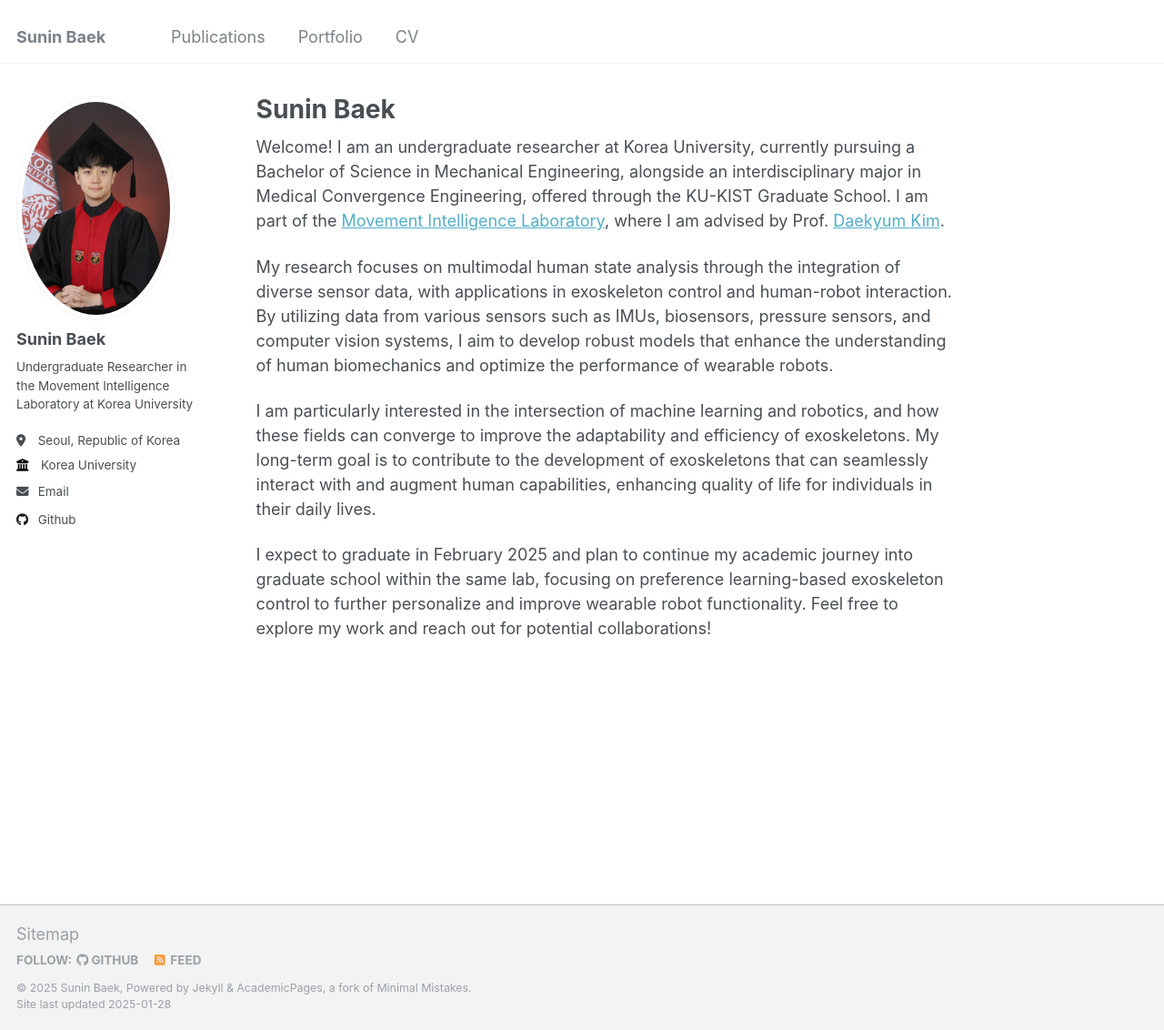
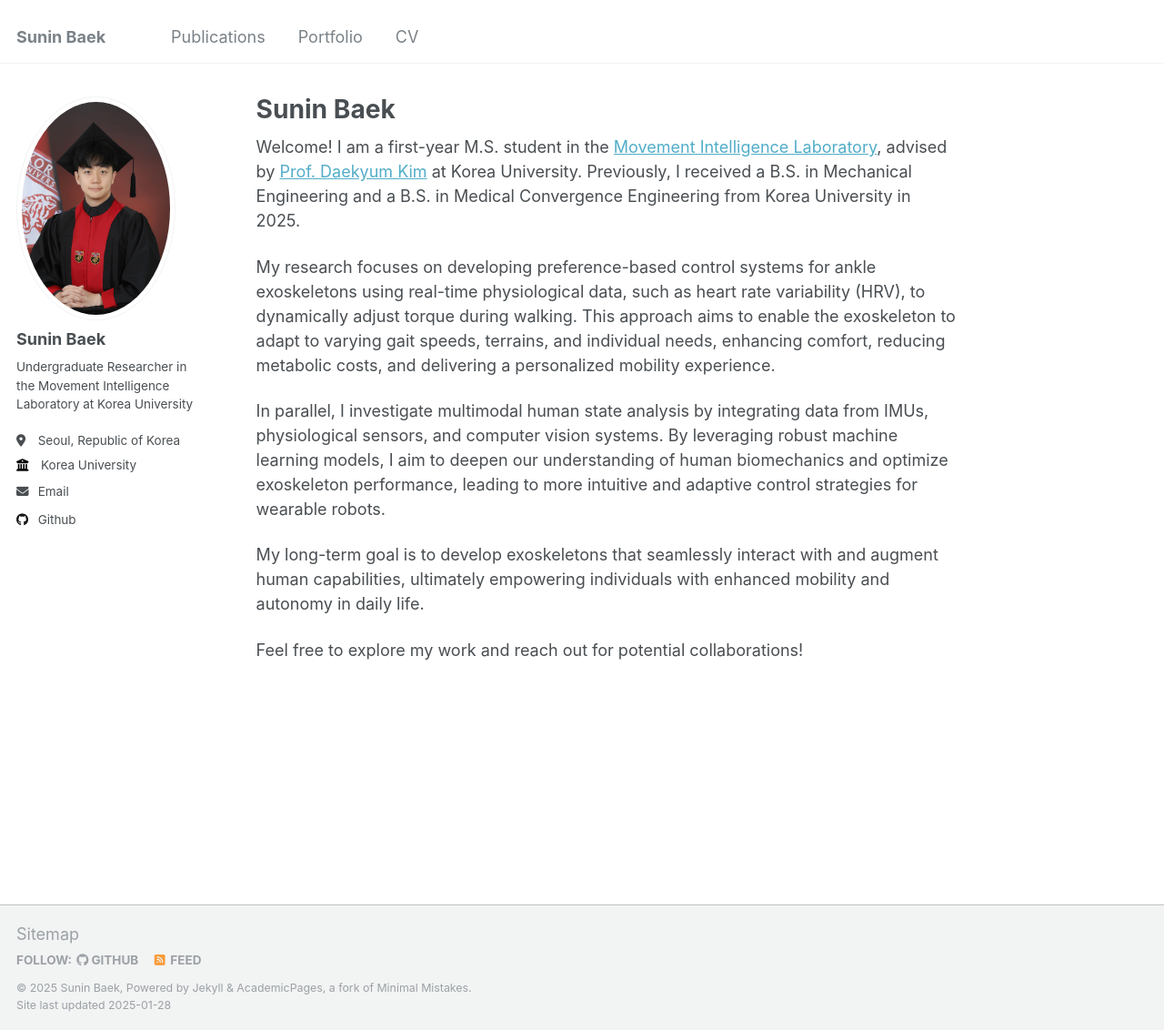
Before and after one commit to suninbaek/suninbaek.github.io, a Jekyll site: the page built from _pages/about.md, in a window 1280 px wide and 1132 px high. Shown: the whole window at 91% size. Built offline with Jekyll 4.4.1, drawn with Linux system fonts in a browser that asks for light colours.

Commit message:
Update about.md

```diff
--- a/_pages/about.md
+++ b/_pages/about.md
@@ -7,10 +7,12 @@ redirect_from:
   - /about.html
 ---
 
-Welcome! I am an undergraduate researcher at Korea University, currently pursuing a Bachelor of Science in Mechanical Engineering, alongside an interdisciplinary major in Medical Convergence Engineering, offered through the KU-KIST Graduate School. I am part of the [Movement Intelligence Laboratory](https://www.daekyumkim.com/home), where I am advised by Prof. [Daekyum Kim](https://www.daekyumkim.com/members/professor).
+Welcome! I am a first-year M.S. student in the [Movement Intelligence Laboratory](https://www.daekyumkim.com/home), advised by [Prof. Daekyum Kim](https://www.daekyumkim.com/members/professor) at Korea University. Previously, I received a B.S. in Mechanical Engineering and a B.S. in Medical Convergence Engineering from Korea University in 2025.
 
-My research focuses on multimodal human state analysis through the integration of diverse sensor data, with applications in exoskeleton control and human-robot interaction. By utilizing data from various sensors such as  IMUs, biosensors, pressure sensors, and computer vision systems, I aim to develop robust models that enhance the understanding of human biomechanics and optimize the performance of wearable robots.
+My research focuses on developing preference-based control systems for ankle exoskeletons using real-time physiological data, such as heart rate variability (HRV), to dynamically adjust torque during walking. This approach aims to enable the exoskeleton to adapt to varying gait speeds, terrains, and individual needs, enhancing comfort, reducing metabolic costs, and delivering a personalized mobility experience.
 
-I am particularly interested in the intersection of machine learning and robotics, and how these fields can converge to improve the adaptability and efficiency of exoskeletons. My long-term goal is to contribute to the development of exoskeletons that can seamlessly interact with and augment human capabilities, enhancing quality of life for individuals in their daily lives.
+In parallel, I investigate multimodal human state analysis by integrating data from IMUs, physiological sensors, and computer vision systems. By leveraging robust machine learning models, I aim to deepen our understanding of human biomechanics and optimize exoskeleton performance, leading to more intuitive and adaptive control strategies for wearable robots.
 
-I expect to graduate in February 2025 and plan to continue my academic journey into graduate school within the same lab, focusing on preference learning-based exoskeleton control to further personalize and improve wearable robot functionality. Feel free to explore my work and reach out for potential collaborations!
+My long-term goal is to develop exoskeletons that seamlessly interact with and augment human capabilities, ultimately empowering individuals with enhanced mobility and autonomy in daily life.
+
+Feel free to explore my work and reach out for potential collaborations!
```
